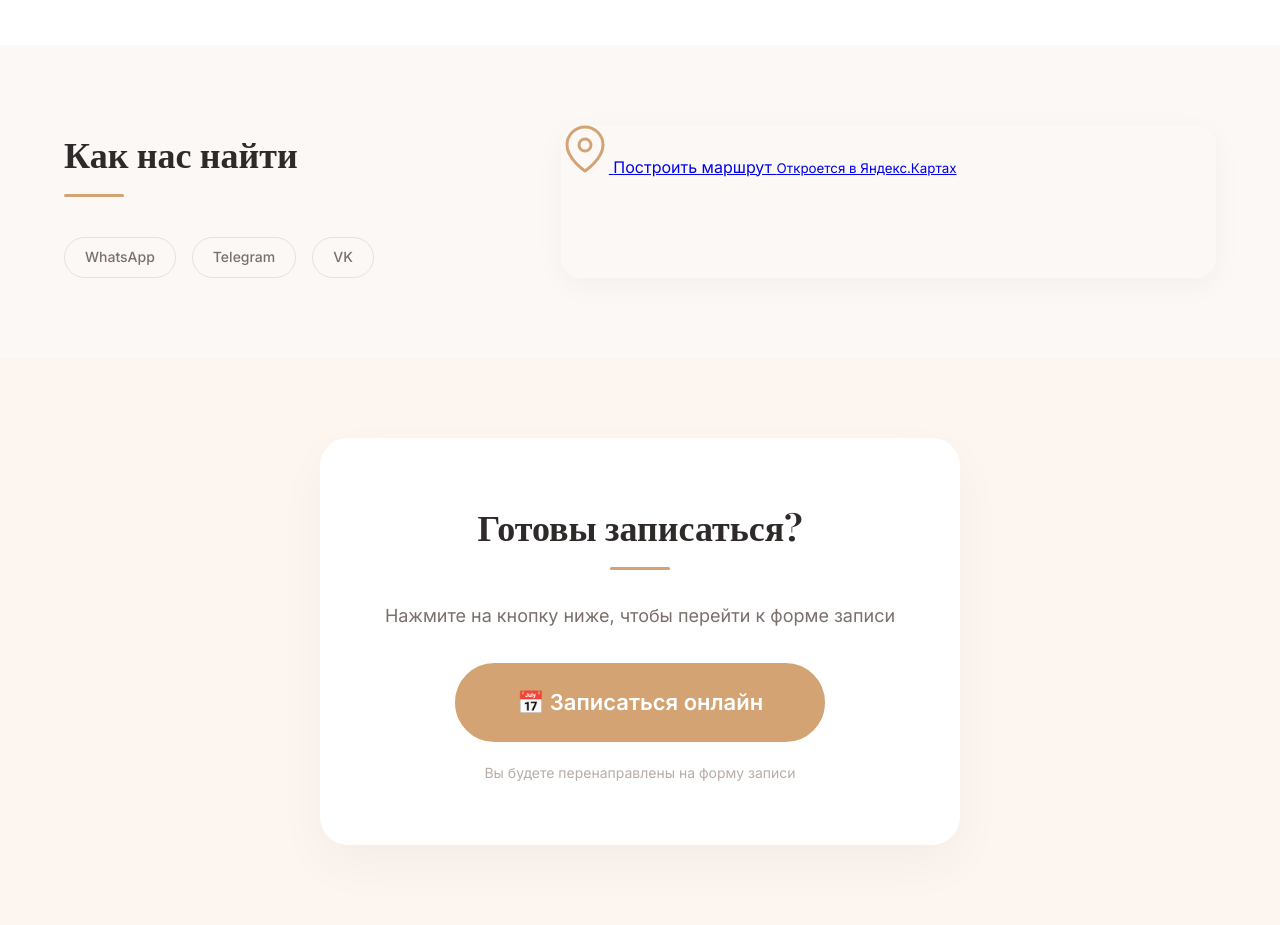
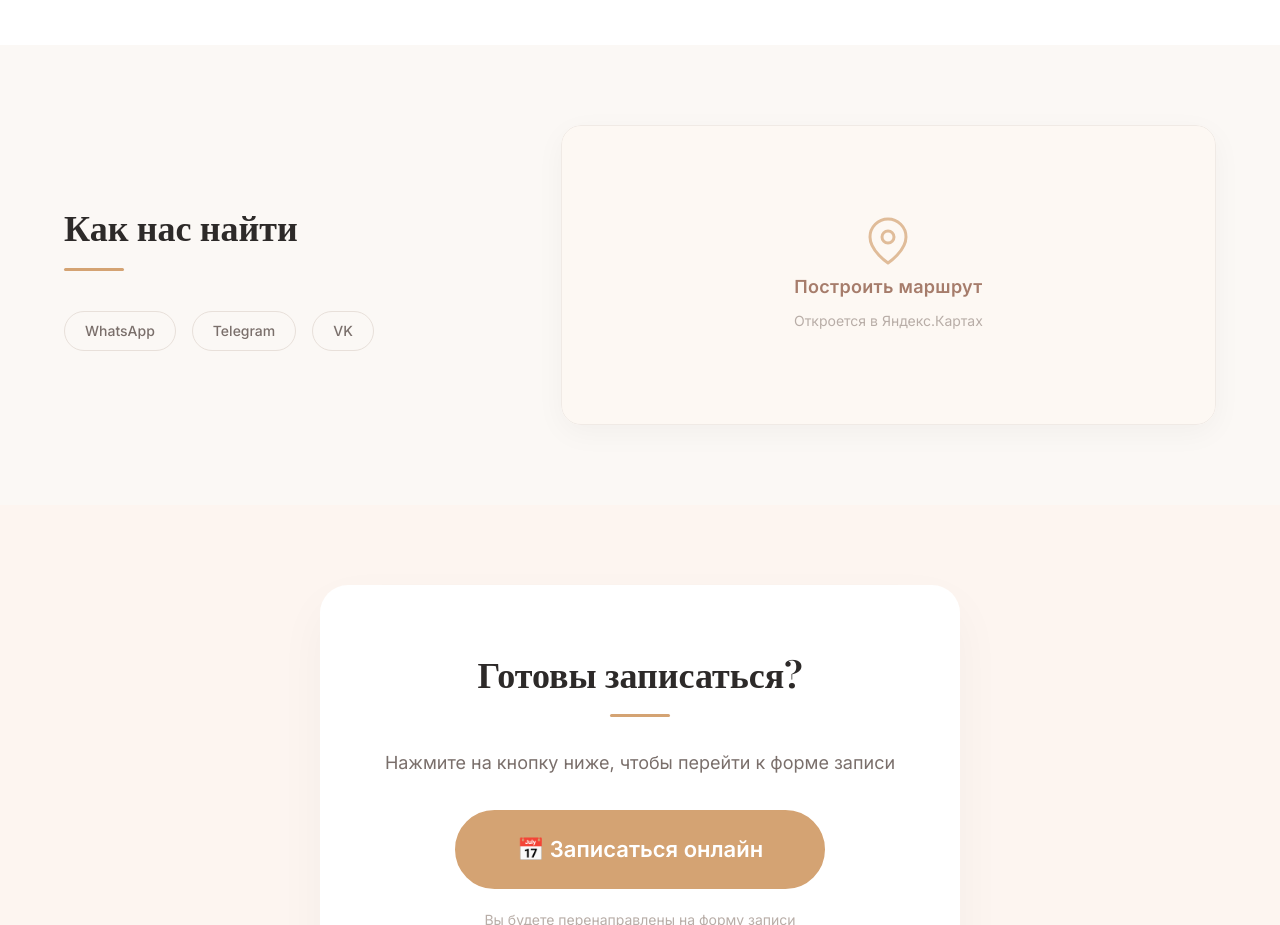
Before and after one commit to arseser/luxepil-site, a website: page public/index.html in a window 1280 px wide. Shown: the part 1820-2745 px from the top of the page. Drawn offline with nearby package versions, Linux system fonts and the light colour scheme; no server answers; a web font is replaced by a local one.

Commit message:
Add styles for map placeholder and link

```diff
--- a/public/css/style.css
+++ b/public/css/style.css
@@ -758,3 +758,62 @@ body {
     height: 160px;
   }
 }
+/* ===== КАРТА-ПЛЕЙСХОЛДЕР (песочный стиль) ===== */
+.contacts__map .map-link {
+  display: block;
+  width: 100%;
+  height: 300px;
+  border-radius: 20px;
+  overflow: hidden;
+  text-decoration: none;
+  background: #FDF8F3;
+  border: 1px solid #F0EAE5;
+  transition: all 0.3s;
+}
+
+.contacts__map .map-link:hover {
+  border-color: #D4A373;
+  box-shadow: 0 8px 30px rgba(212, 163, 115, 0.12);
+}
+
+.map-placeholder {
+  display: flex;
+  flex-direction: column;
+  align-items: center;
+  justify-content: center;
+  height: 100%;
+  gap: 8px;
+  padding: 20px;
+  text-align: center;
+  color: #7A6F6B;
+}
+
+.map-placeholder svg {
+  color: #D4A373;
+  opacity: 0.7;
+}
+
+.map-placeholder span {
+  font-weight: 600;
+  font-size: 18px;
+  color: #A67C6B;
+  letter-spacing: 0.3px;
+}
+
+.map-placeholder small {
+  font-size: 14px;
+  color: #B8ADA7;
+}
+
+@media (max-width: 768px) {
+  .contacts__map .map-link {
+    height: 200px;
+  }
+  .map-placeholder span {
+    font-size: 16px;
+  }
+  .map-placeholder svg {
+    width: 36px;
+    height: 36px;
+  }
+}
```
